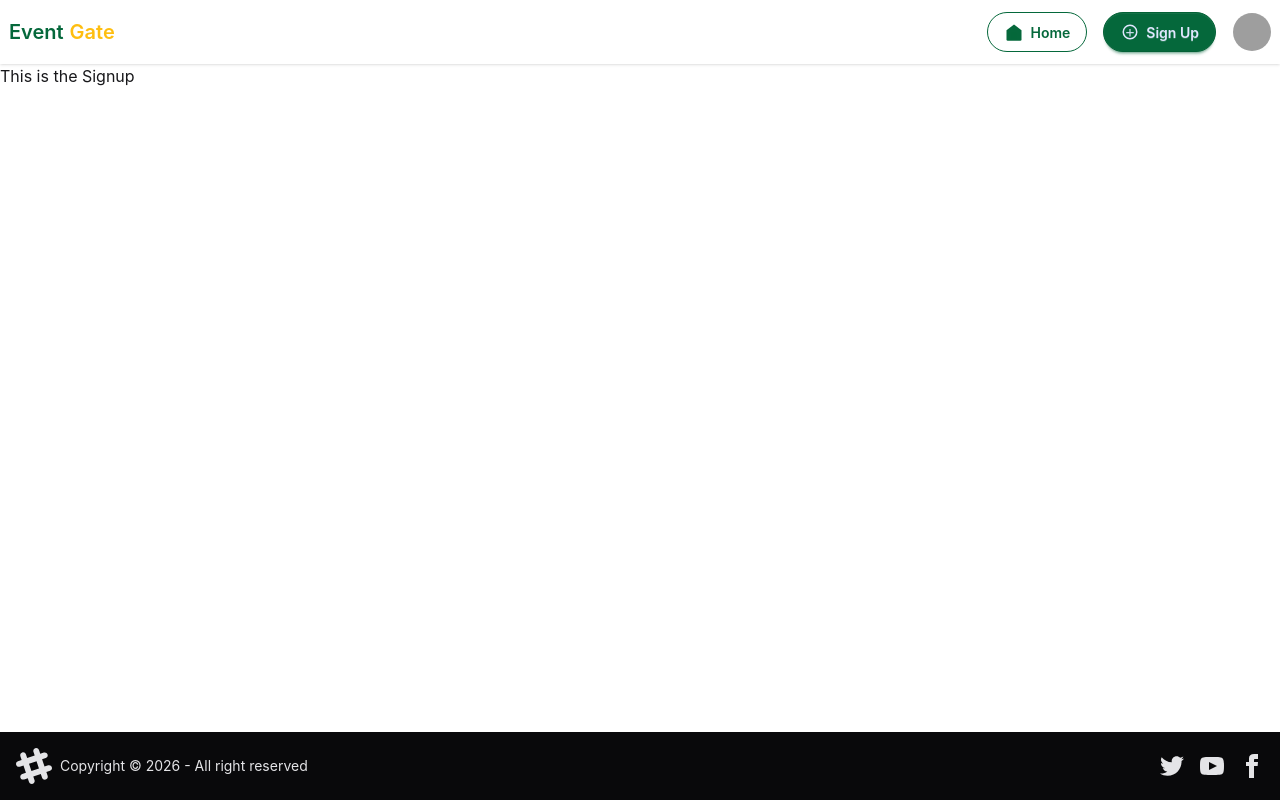
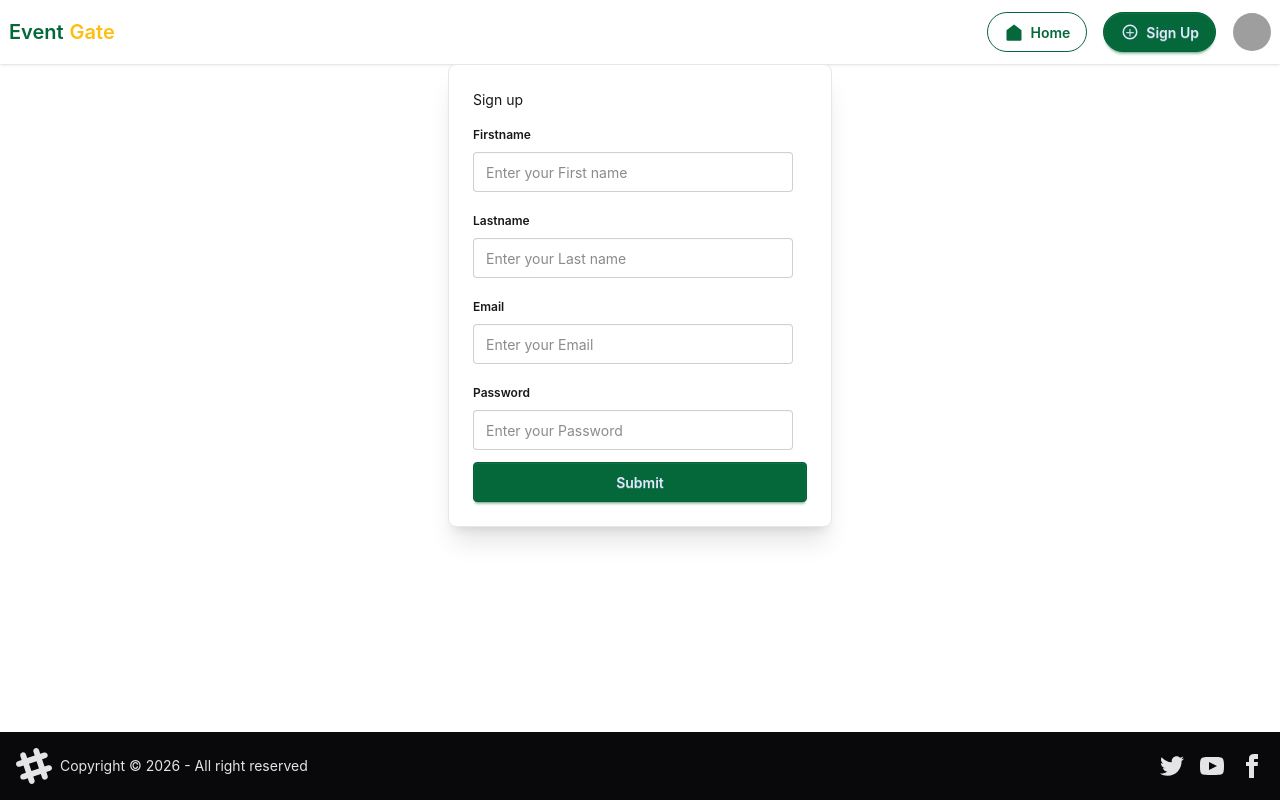
Before and after one commit to runawayfromhome/event-gate-feu, a React (Vite) app: page /sign-up in a window 1280 px wide. Built offline with nearby package versions, Linux system fonts and the light colour scheme; grey boxes are pictures that could not be loaded.

Commit message:
push naten to

```diff
--- a/src/App.css
+++ b/src/App.css
@@ -7,3 +7,5 @@
 	--color-primary: #05683b;
 	--color-secondary: #febe10;
 }
+
+;
--- /dev/null
+++ b/src/Components/Card.jsx
@@ -0,0 +1,11 @@
+import React from 'react'
+
+const Card = ({ children }) => {
+    return (
+        <div className='card bg-base-100 w-96 shadow-xl border border-gray-200'>
+            <div className='card-body'>{children}</div>
+        </div>
+    )
+}
+
+export default Card
--- /dev/null
+++ b/src/Components/form/input.jsx
@@ -0,0 +1,24 @@
+import React from 'react'
+
+const Input = ({ label, type, placeholder, name }) => {
+    return (
+        <div>
+            <fieldset className="fieldset">
+                <legend className="fieldset-legend">{label}</legend>
+                <input
+                    name={name}
+                    type={type}
+                    className="input"
+                    placeholder={placeholder}
+
+
+                />
+
+
+            </fieldset>
+        </div>
+    );
+
+}
+
+export default Input
--- a/src/pages/SignUp.jsx
+++ b/src/pages/SignUp.jsx
@@ -1,7 +1,43 @@
 import MainLayout from "../layouts/MainLayouts";
+import Input from "../Components/form/input";
+import Card from "../Components/Card";
 
 const SignUp = () => {
-	return <MainLayout>This is the Signup</MainLayout>;
+	return (
+		<MainLayout>
+			<div className="flex justify-center">
+				<Card>
+					<h1>Sign up</h1>
+					<Input
+						name="firstname"
+						placeholder="Enter your First name"
+						label="Firstname"
+						type="text"
+					/>
+
+					<Input
+						name="lastname"
+						placeholder="Enter your Last name"
+						label="Lastname"
+						type="text"
+					/>
+					<Input
+						name="email"
+						placeholder="Enter your Email"
+						label="Email"
+						type="email"
+					/>
+					<Input
+						name="password"
+						placeholder="Enter your Password"
+						label="Password"
+						type="password"
+					/>
+					<button className="btn btn-primary">Submit</button>
+				</Card>
+			</div>
+		</MainLayout>
+	);
 };
 
 export default SignUp;
```
